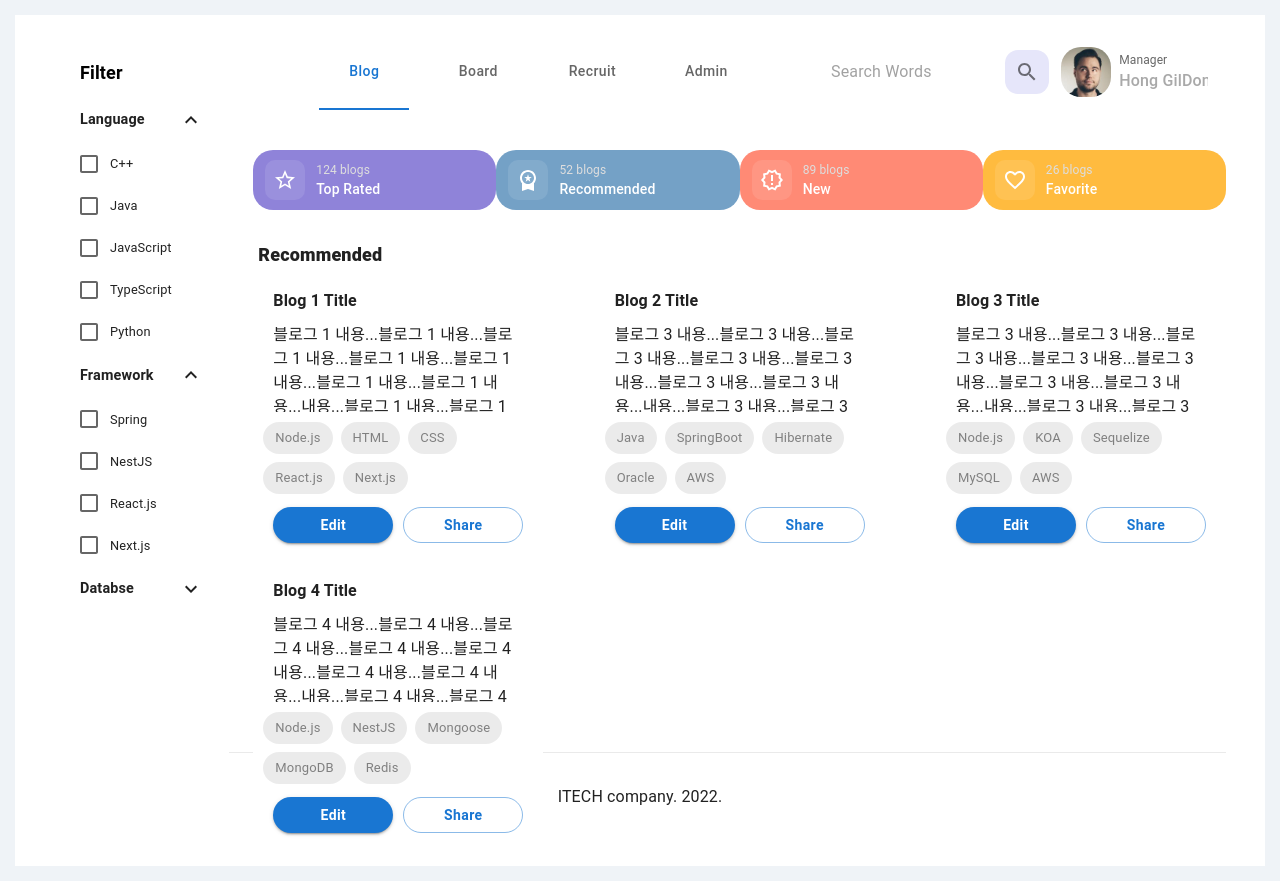
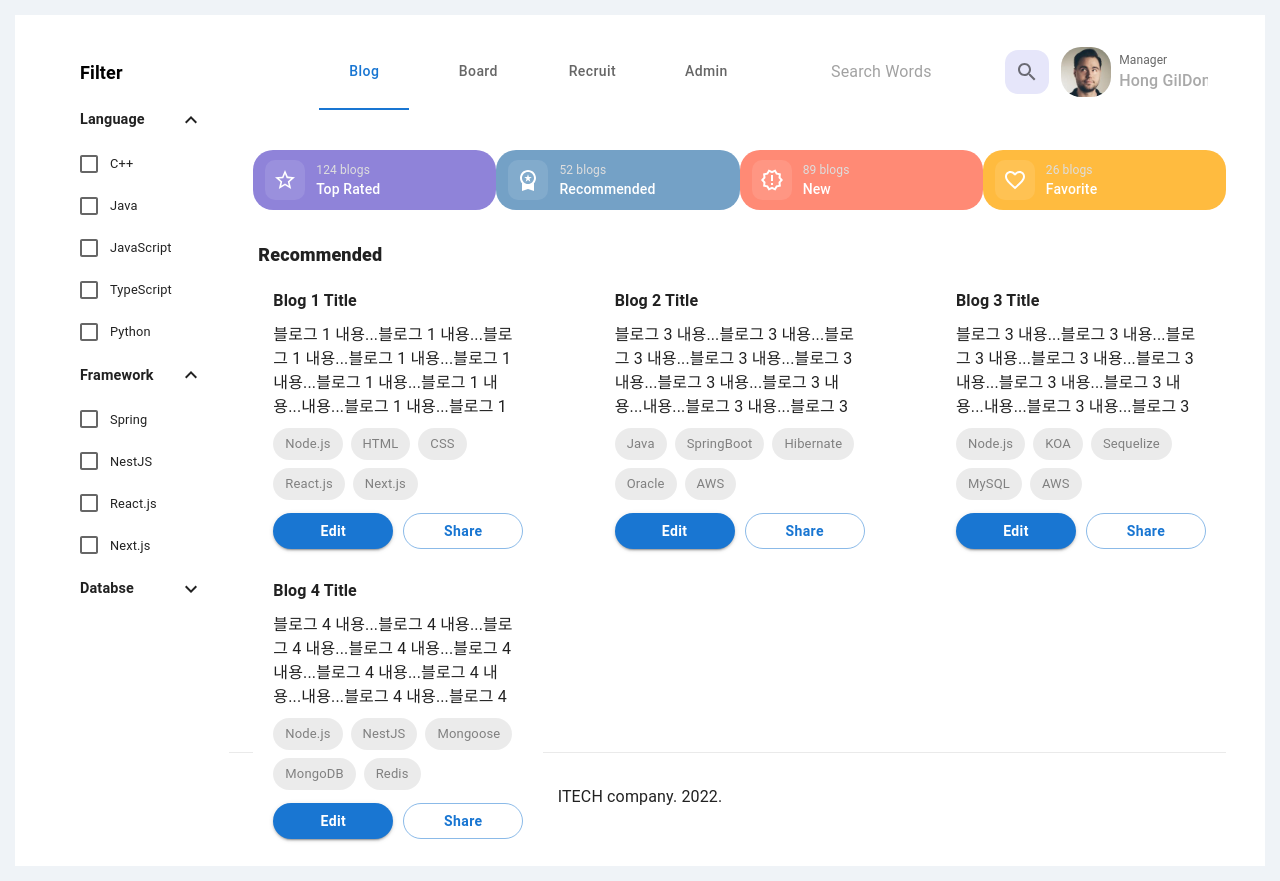
Before and after one commit to shyunjan/iblog, a Next.js app: page / in a window 1280 px wide. Built offline with nearby package versions, Linux system fonts and the light colour scheme.

Commit message:
fix css for BlogSummaryBox

```diff
--- a/components/BlogSummaryBox.tsx
+++ b/components/BlogSummaryBox.tsx
@@ -23,8 +23,8 @@ export default ({ title, contentsSummary: summary, tags = [] }: BlogSummaryType)
       }}
     >
       <Typography sx={{ m: '10px', fontWeight: 600, fontSize: 16 }}>{title}</Typography>
-      <Typography sx={{ m: '10px', height: '32%', overflow: 'hidden' }}>{summary}</Typography>
-      <Box sx={{ mt: '10px', mb: '0px' }}>
+      <Typography sx={{ m: '10px', height: '34%', overflow: 'hidden' }}>{summary}</Typography>
+      <Box sx={{ m: '10px', mb: '0px' }}>
         {tags.map((t, i) => (
           <TagChip key={i} label={t} />
         ))}
```
